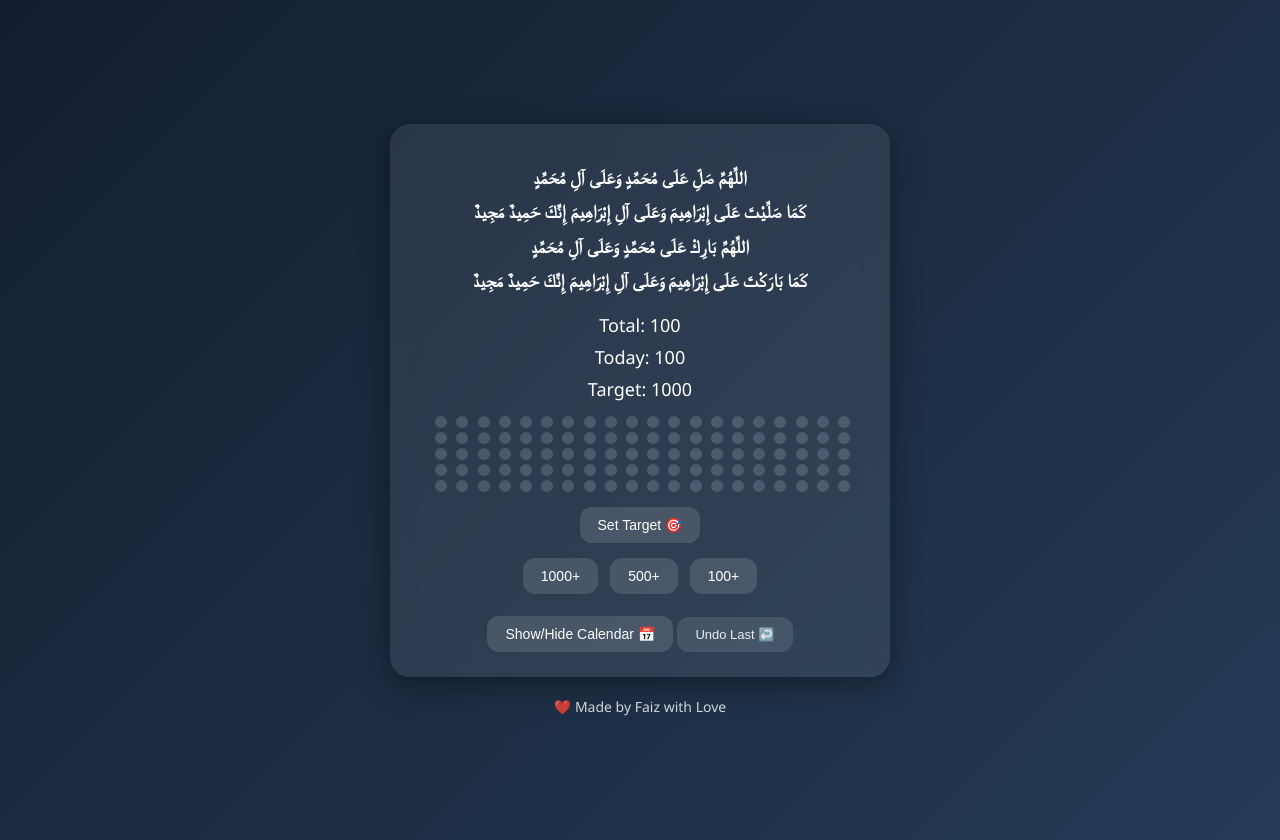
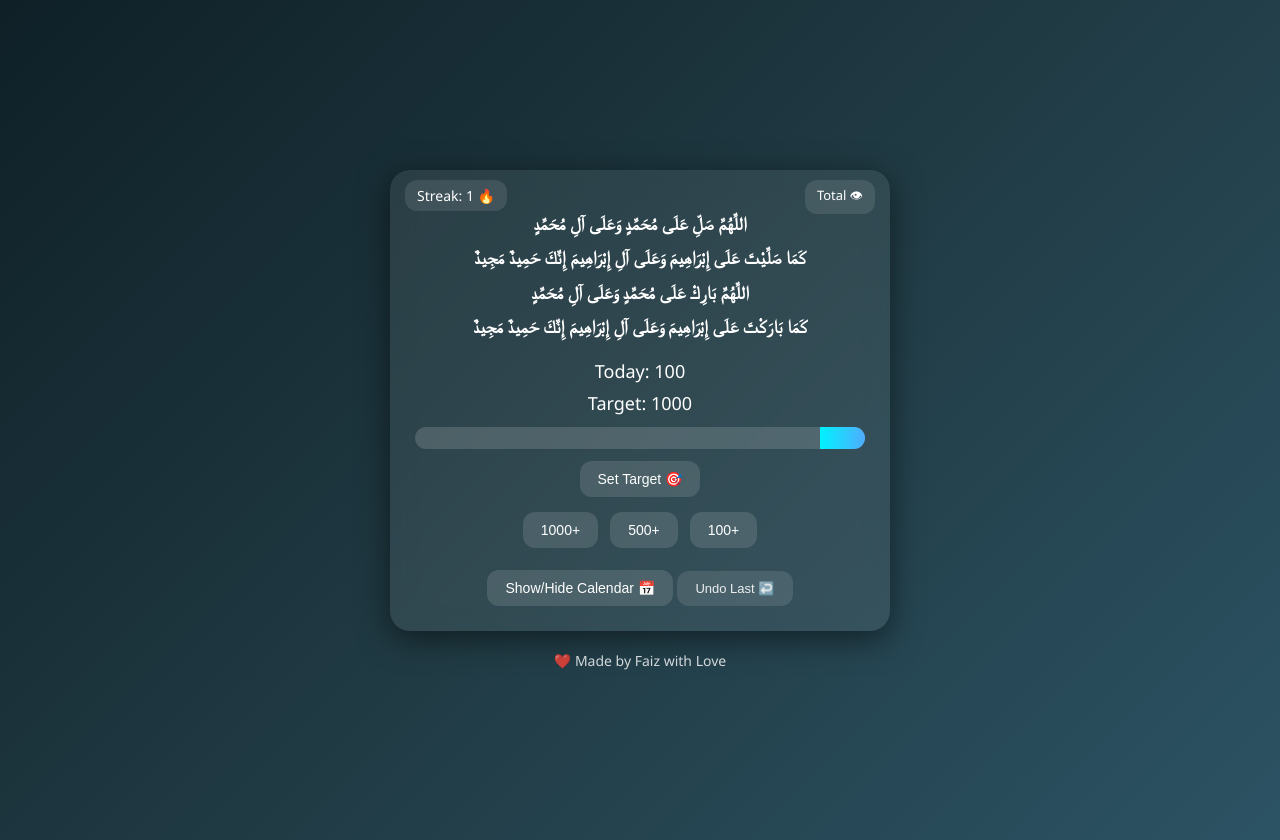
Before and after one commit to simba638/Durud-shreef-counter-, a plain HTML site: page index.html in a window 1280 px wide. Both pictures are taken after a click on the button "+100". Drawn offline with Linux system fonts and the light colour scheme.

Commit message:
Update index.html

```diff
--- a/index.html
+++ b/index.html
@@ -8,7 +8,7 @@
     body {
       margin: 0;
       font-family: 'Segoe UI', sans-serif;
-      background: linear-gradient(135deg, #141e30, #243b55);
+      background: linear-gradient(135deg, #0f2027, #203a43, #2c5364);
       color: #fff;
       text-align: center;
       min-height: 100vh;
@@ -26,8 +26,9 @@
       max-width: 450px;
       width: 100%;
       backdrop-filter: blur(12px);
-      box-shadow: 0 8px 32px rgba(0,0,0,0.4);
+      box-shadow: 0 8px 32px rgba(0,0,0,0.5);
       animation: fadeIn 1s ease;
+      position: relative;
     }
 
     h1 {
@@ -37,42 +38,51 @@
       line-height: 1.9;
     }
 
+    .top-toggle {
+      position: absolute;
+      top: 10px;
+      right: 15px;
+      background: rgba(255,255,255,0.1);
+      border-radius: 12px;
+      padding: 6px 12px;
+      font-size: 13px;
+      cursor: pointer;
+      transition: 0.3s;
+    }
+
+    .top-toggle:hover {
+      background: rgba(255,255,255,0.25);
+    }
+
+    .streak {
+      position: absolute;
+      top: 10px;
+      left: 15px;
+      font-size: 14px;
+      background: rgba(255,255,255,0.1);
+      padding: 6px 12px;
+      border-radius: 12px;
+    }
+
     .counter {
       font-size: 18px;
       margin: 8px 0;
     }
 
-    /* Tasbeeh beads bar */
-    .beads-container {
-      display: grid;
-      grid-template-columns: repeat(20, 1fr); /* 20 x 5 rows = 100 beads */
-      gap: 4px;
-      margin: 15px auto;
-      max-width: 420px;
+    .progress-container {
+      width: 100%;
+      height: 22px;
+      background: rgba(255,255,255,0.15);
+      border-radius: 12px;
+      margin: 12px auto;
+      overflow: hidden;
     }
 
-    .bead {
-      width: 12px;
-      height: 12px;
-      border-radius: 50%;
-      background: rgba(255, 255, 255, 0.15);
-      transition: 0.3s;
-    }
-
-    .bead.active {
-      background: #4facfe;
-      box-shadow: 0 0 6px #00f2fe;
-      transform: scale(1.1);
-    }
-
-    .beads-container.complete .bead {
-      animation: pulse 0.6s ease;
-    }
-
-    @keyframes pulse {
-      0% { transform: scale(1); }
-      50% { transform: scale(1.3); background: #00f2fe; }
-      100% { transform: scale(1); }
+    .progress-bar {
+      height: 100%;
+      width: 0%;
+      background: linear-gradient(90deg, #00f2fe, #4facfe);
+      transition: width 0.4s ease;
     }
 
     .buttons {
@@ -150,6 +160,9 @@
 </head>
 <body>
   <div class="glass">
+    <div class="streak">🔥 Streak: <span id="streakCount">0</span></div>
+    <div class="top-toggle" onclick="toggleTotal()">👁 Total</div>
+
     <h1>
       اللَّهُمَّ صَلِّ عَلَى مُحَمَّدٍ وَعَلَى آلِ مُحَمَّدٍ<br>
       كَمَا صَلَّيْتَ عَلَى إِبْرَاهِيمَ وَعَلَى آلِ إِبْرَاهِيمَ إِنَّكَ حَمِيدٌ مَجِيدٌ<Br>
@@ -157,12 +170,13 @@
       كَمَا بَارَكْتَ عَلَى إِبْرَاهِيمَ وَعَلَى آلِ إِبْرَاهِيمَ إِنَّكَ حَمِيدٌ مَجِيدٌ
     </h1>
 
-    <div class="counter">Total: <span id="totalCount">0</span></div>
     <div class="counter">Today: <span id="todayCount">0</span></div>
     <div class="counter">Target: <span id="targetCount">1000</span></div>
+    <div class="counter" id="totalBox" style="display:none;">Total: <span id="totalCount">0</span></div>
 
-    <!-- Tasbeeh beads -->
-    <div class="beads-container" id="beadsContainer"></div>
+    <div class="progress-container">
+      <div class="progress-bar" id="progressBar"></div>
+    </div>
 
     <button class="target-btn" onclick="setTarget()">🎯 Set Target</button>
 
@@ -187,22 +201,18 @@
     let totalCount = parseInt(localStorage.getItem('totalCount')) || 0;
     let targetCount = parseInt(localStorage.getItem('targetCount')) || 1000;
     let history = JSON.parse(localStorage.getItem('history')) || {};
+    let streak = parseInt(localStorage.getItem('streak')) || 0;
+    let lastDate = localStorage.getItem('lastDate') || null;
     let lastAdded = 0;
 
     const totalCountEl = document.getElementById('totalCount');
     const todayCountEl = document.getElementById('todayCount');
     const targetCountEl = document.getElementById('targetCount');
+    const progressBar = document.getElementById('progressBar');
     const calendarEl = document.getElementById('calendar');
     const monthYearEl = document.getElementById('monthYear');
-    const beadsContainer = document.getElementById('beadsContainer');
-
-    // make 100 beads
-    for (let i = 0; i < 100; i++) {
-      const bead = document.createElement('div');
-      bead.classList.add('bead');
-      beadsContainer.appendChild(bead);
-    }
-    const beads = document.querySelectorAll('.bead');
+    const streakEl = document.getElementById('streakCount');
+    const totalBox = document.getElementById('totalBox');
 
     function getTodayKey() {
       const today = new Date();
@@ -213,24 +223,10 @@
       totalCountEl.textContent = totalCount;
       targetCountEl.textContent = targetCount;
       const todayKey = getTodayKey();
-      let todayCount = history[todayKey] || 0;
-      todayCountEl.textContent = todayCount;
-
-      // update beads
-      beads.forEach((b, i) => {
-        if (i < (todayCount % 100)) {
-          b.classList.add('active');
-        } else {
-          b.classList.remove('active');
-        }
-      });
-
-      // full 100 complete pulse animation
-      if (todayCount > 0 && todayCount % 100 === 0) {
-        beadsContainer.classList.add('complete');
-        setTimeout(() => beadsContainer.classList.remove('complete'), 600);
-      }
-
+      todayCountEl.textContent = history[todayKey] || 0;
+      let progress = Math.min((history[todayKey] || 0) / targetCount * 100, 100);
+      progressBar.style.width = progress + "%";
+      streakEl.textContent = streak;
       renderCalendar();
     }
 
@@ -240,6 +236,7 @@
       const todayKey = getTodayKey();
       if (!history[todayKey]) history[todayKey] = 0;
       history[todayKey] += num;
+      updateStreak();
       save();
       render();
     }
@@ -269,10 +266,31 @@
       }
     }
 
+    function toggleTotal() {
+      totalBox.style.display = (totalBox.style.display === "none") ? "block" : "none";
+    }
+
     function save() {
       localStorage.setItem('totalCount', totalCount);
       localStorage.setItem('targetCount', targetCount);
       localStorage.setItem('history', JSON.stringify(history));
+      localStorage.setItem('streak', streak);
+      localStorage.setItem('lastDate', getTodayKey());
+    }
+
+    function updateStreak() {
+      const today = getTodayKey();
+      if (lastDate !== today) {
+        const yesterday = new Date();
+        yesterday.setDate(yesterday.getDate() - 1);
+        let yKey = yesterday.toISOString().split('T')[0];
+        if (lastDate === yKey) {
+          streak++;
+        } else {
+          streak = 1;
+        }
+        lastDate = today;
+      }
     }
 
     function renderCalendar() {
```
